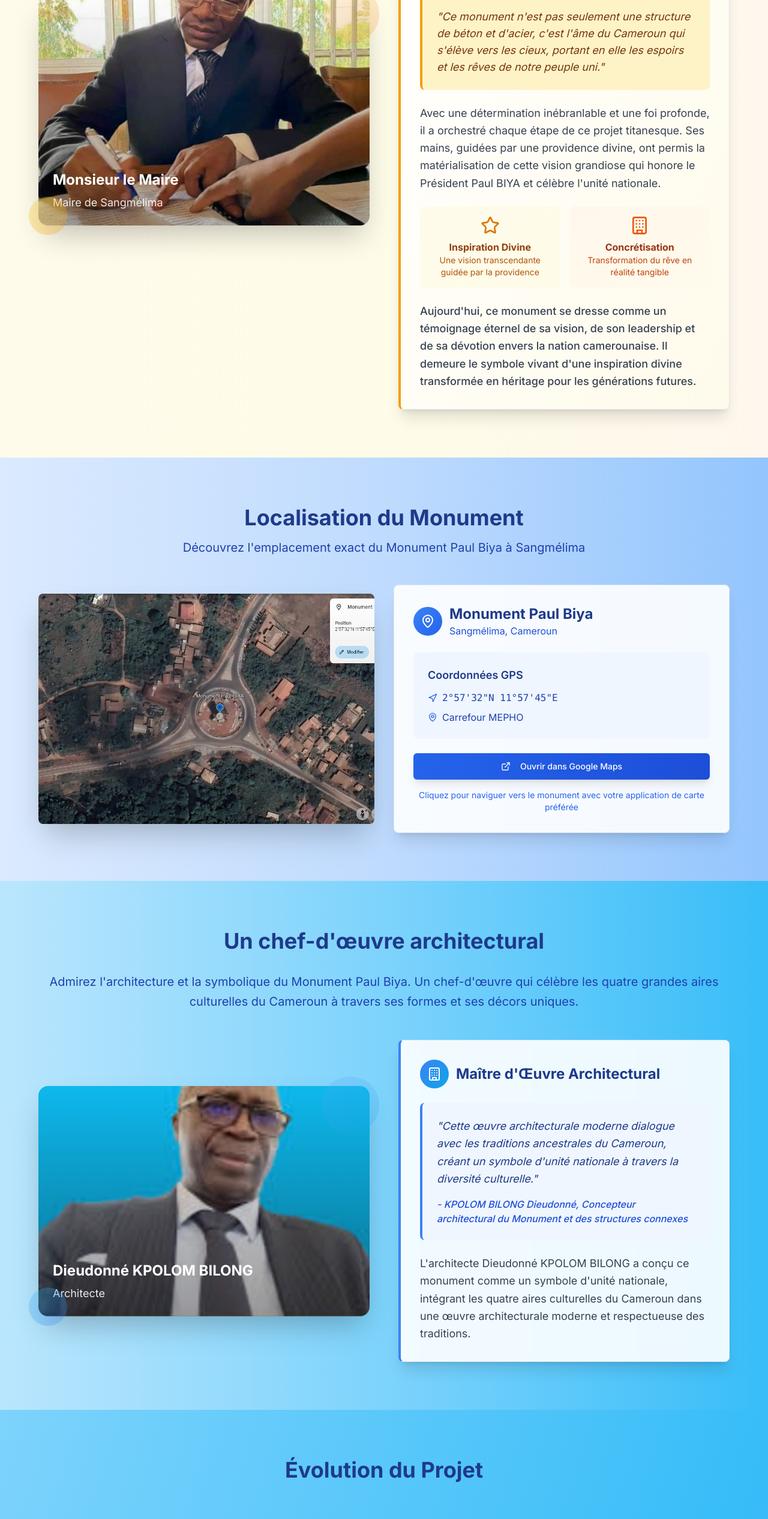
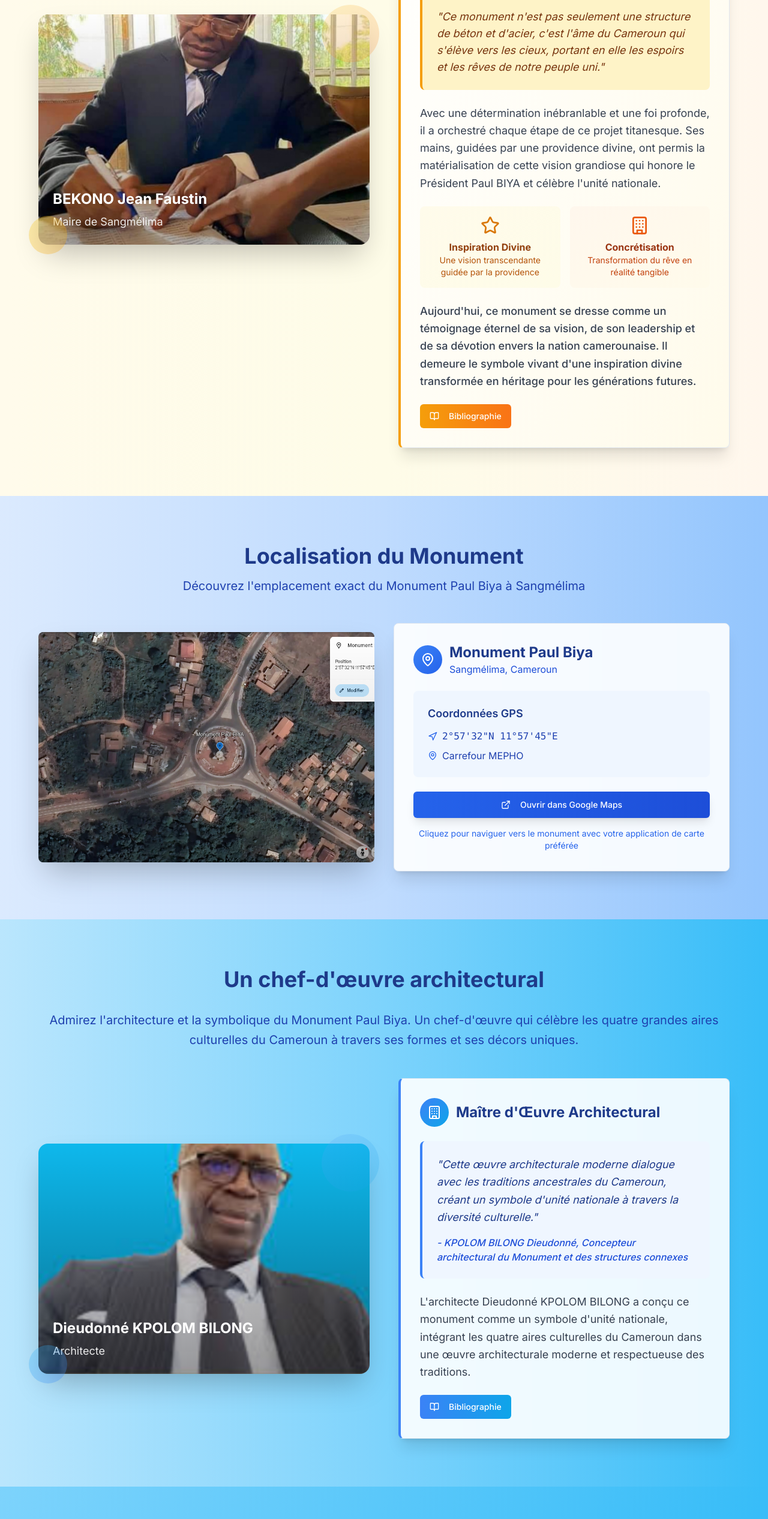
Before and after one commit to Alfredmamia/monument-PB, a React (Vite) app: page /monument in a window 1280 px wide. Shown: the part 1087-3620 px from the top of the page at 60% size. Built offline with nearby package versions, Linux system fonts and the light colour scheme.

Commit message:
Ajouter le nom du maire et les boutons bibliographie

```diff
--- a/src/pages/Monument.tsx
+++ b/src/pages/Monument.tsx
@@ -2,7 +2,7 @@ import React from 'react';
 import { Card, CardContent } from '@/components/ui/card';
 import { Badge } from '@/components/ui/badge';
 import { Button } from '@/components/ui/button';
-import { Building, Ruler, Palette, Eye, Camera, MapPin, Navigation, ExternalLink, Heart, Star, Crown } from 'lucide-react';
+import { Building, Ruler, Palette, Eye, Camera, MapPin, Navigation, ExternalLink, Heart, Star, Crown, BookOpen } from 'lucide-react';
 import Header from '@/components/Header';
 import Footer from '@/components/Footer';
 import { useLanguage } from '@/contexts/LanguageContext';
@@ -74,7 +74,7 @@ const Monument = () => {
                   />
                   <div className="absolute inset-0 bg-gradient-to-t from-black/30 to-transparent"></div>
                   <div className="absolute bottom-6 left-6 text-white">
-                    <h3 className="text-2xl font-bold mb-2">{t('monument.mayor.name')}</h3>
+                    <h3 className="text-2xl font-bold mb-2">BEKONO Jean Faustin</h3>
                     <p className="text-lg opacity-90">{t('monument.mayor.position')}</p>
                   </div>
                 </div>
@@ -124,6 +124,13 @@ const Monument = () => {
                     <p className="text-lg text-gray-700 leading-relaxed font-medium">
                       {t('monument.mayor.legacy')}
                     </p>
+
+                    <div className="mt-6">
+                      <Button className="bg-gradient-to-r from-amber-500 to-orange-500 hover:from-amber-600 hover:to-orange-600 text-white">
+                        <BookOpen className="w-4 h-4 mr-2" />
+                        Bibliographie
+                      </Button>
+                    </div>
                   </div>
                 </Card>
               </div>
@@ -258,6 +265,13 @@ const Monument = () => {
                     <p className="text-lg text-gray-700 leading-relaxed">
                       L'architecte Dieudonné KPOLOM BILONG a conçu ce monument comme un symbole d'unité nationale, intégrant les quatre aires culturelles du Cameroun dans une œuvre architecturale moderne et respectueuse des traditions.
                     </p>
+
+                    <div className="mt-6">
+                      <Button className="bg-gradient-to-r from-blue-500 to-sky-500 hover:from-blue-600 hover:to-sky-600 text-white">
+                        <BookOpen className="w-4 h-4 mr-2" />
+                        Bibliographie
+                      </Button>
+                    </div>
                   </div>
                 </Card>
               </div>
```
